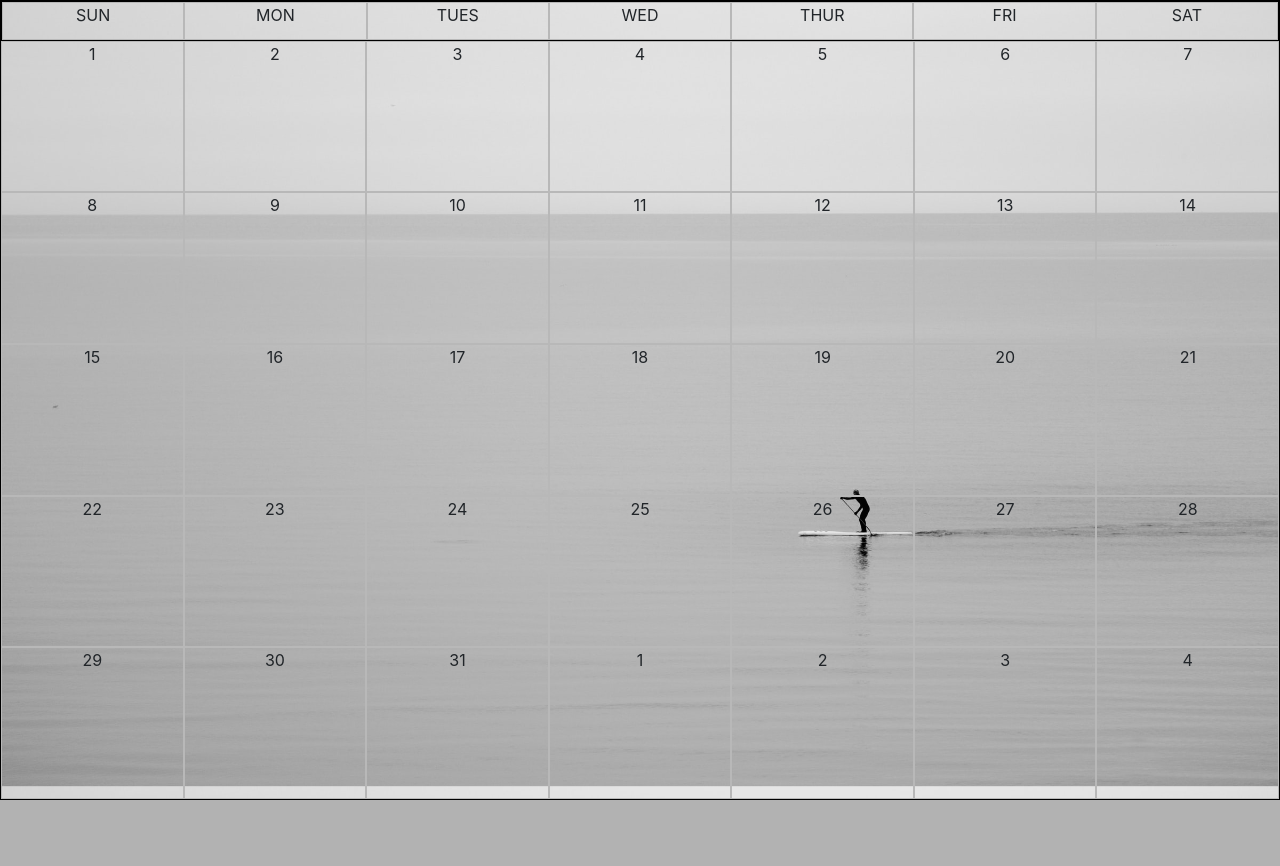
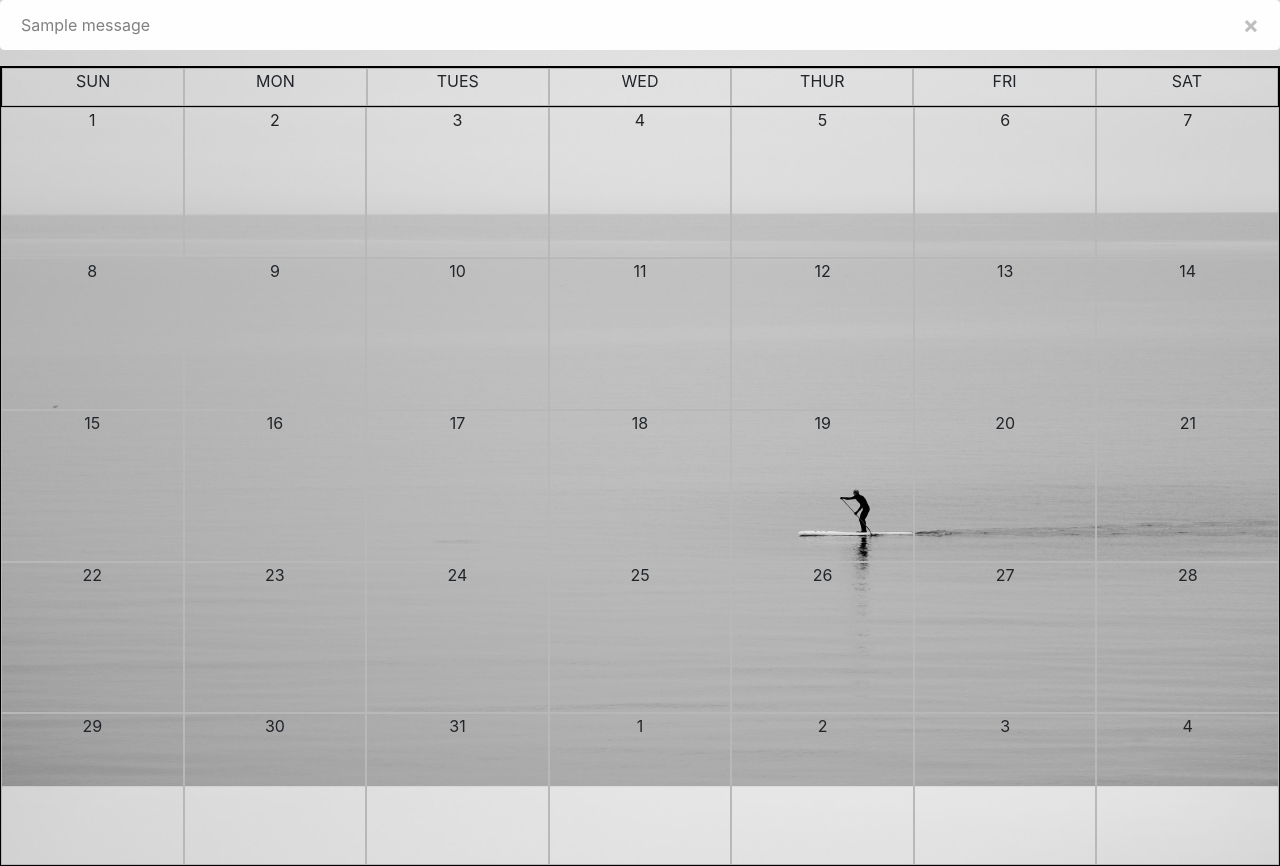
Before and after one commit to YoungHaYoo12/MediCal, a Flask app: page /calendars/month/1/1 in a window 1280 px wide. Shown: the part 67-933 px from the top of the page. Before the commit the page ends 867 px from the top, so only its background shows below. Run offline with Flask 2, Linux system fonts and the light colour scheme; tables that the repository leaves empty hold one stand-in row (values such as "Sample post"); one stand-in notice (Sample message) is shown; some libraries are stand-ins or nearby versions.

Commit message:
Add flashed messages.

```diff
--- a/app/templates/base.html
+++ b/app/templates/base.html
@@ -53,6 +53,17 @@
     </ul>
   </div>
 </nav>
+
+<!-- Flashed Messages -->
+{% for message in get_flashed_messages() %}
+  <div class="alert alert-light alert-dismissible fade show" role="alert">
+      {{message}}
+    <button type="button" class="close" data-dismiss="alert" aria-label="Close">
+      <span aria-hidden="true">&times;</span>
+    </button>
+  </div>
+{% endfor %}
+
     {% block content %}
     {% endblock %}
     <!-- Optional JavaScript -->
```
